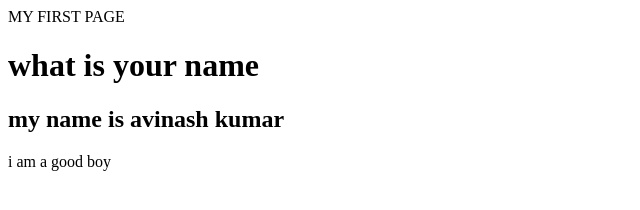
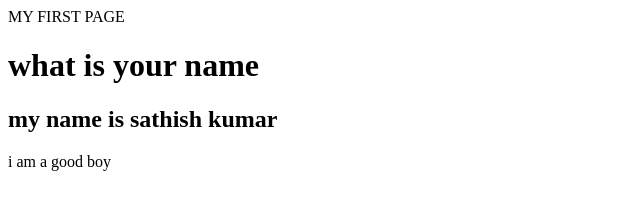
Before and after one commit to avinash17004/assd, a plain HTML site: page index.html in a window 1280 px wide. Shown: the full height of the page, 0-640 px from the left. Drawn offline with Linux system fonts and the light colour scheme.

Commit message:
Update index.html

```diff
--- a/index.html
+++ b/index.html
@@ -5,7 +5,7 @@
 </head>
 <body>
 	<h1>what is your name</h1>
-	<h2> my name is avinash kumar</h2>
+	<h2> my name is sathish kumar</h2>
 	<p> i am a good boy</p>
 </body>
 </html>
```
